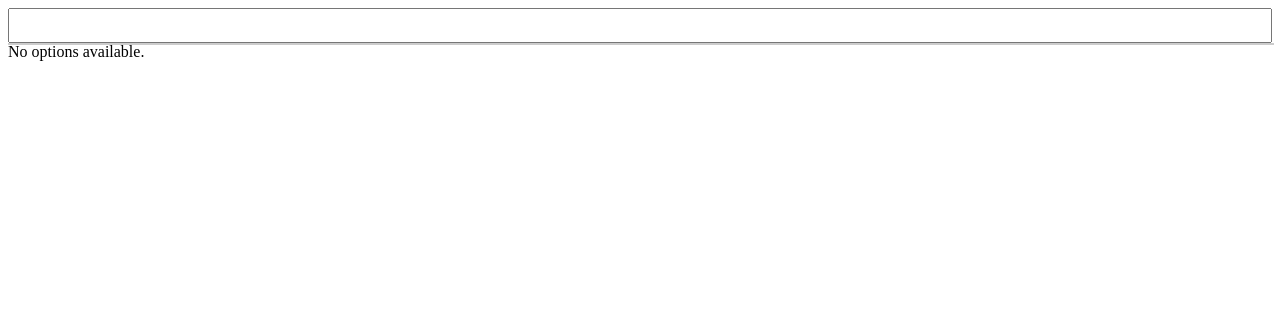
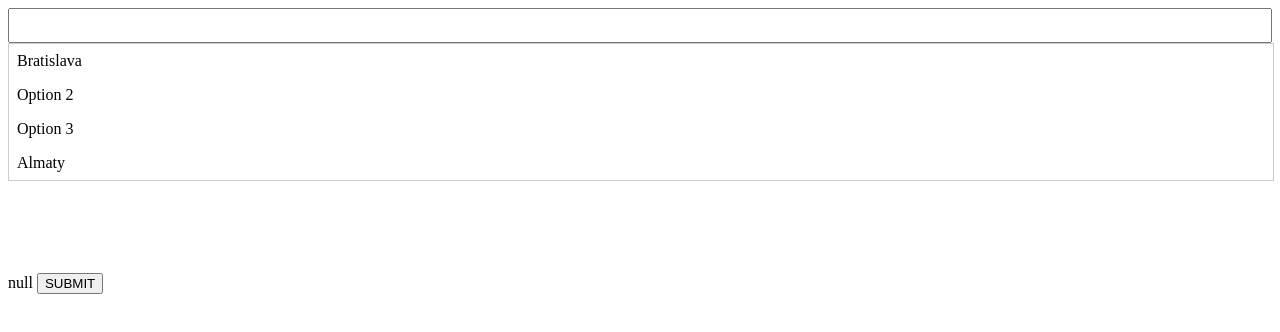
Before and after one commit to yntedero/ang-auto-complete, an Angular app: page /autocomplete in a window 1280 px wide. Shown: the top 332 px of the page. Built offline with nearby package versions, Linux system fonts and the light colour scheme.

Commit message:
last changes for principe selector not autocomplete

```diff
--- a/src/app/app.component.html
+++ b/src/app/app.component.html
@@ -1,3 +1,4 @@
+<form [formGroup]="group" (ngSubmit)="submit()" style="display: flex; flex-direction: column; gap: 12px">
   <app-autocomplete [loading]="loading"
                     [filterPredicate]="filterPredicate"
                     [sortPredicate]="sortPredicate"
@@ -5,18 +6,12 @@
                     (dropdownOpenChange)="onDropdownOpen($event)"
                     [minLengthSearch]="3"
                     [debounceSearch]="500"
-                  [formControl]="controlName">
-  <app-option value="1">Option 1</app-option>
-  <app-option value="2">Option 2</app-option>
-  <app-option value="3">Option 3</app-option>
-  <app-option value="4">
-    <ng-template let-value #customOption>
-      <div class="flex align-items-center gap-2">
-        <img src="assets/icon.svg" alt="icon">
-        <span>{{ value }}</span>
-      </div>
-    </ng-template>
-  </app-option>
+                    formControlName="countryId"
+  >
+    <app-option value="id1">Bratislava</app-option>
+    <app-option value="id2">Option 2</app-option>
+    <app-option value="id3">Option 3</app-option>
+    <app-option value="id4">Almaty</app-option>
 
     <ng-template #loadingPlaceholder>
       ...loading...
@@ -26,3 +21,11 @@
       <div class="color-red">There are no options...</div>
     </ng-template>
   </app-autocomplete>
+
+  <p style="margin-top: 200px">
+    {{ group.valueChanges | async | json}}
+
+    <button type="submit">SUBMIT </button>
+  </p>
+
+</form>
--- a/src/app/app.component.ts
+++ b/src/app/app.component.ts
@@ -1,7 +1,8 @@
-import { Component, OnInit, ContentChildren, QueryList, AfterContentInit } from '@angular/core';
-import { AutocompleteComponent } from "./autocomplete/autocomplete.component";
-import { AppOptionComponent } from "./autocomplete/app-option/app-option.component";
-import { FormControl, ReactiveFormsModule } from '@angular/forms';
+import {Component, OnInit, ContentChildren, QueryList, AfterContentInit} from '@angular/core';
+import {AutocompleteComponent} from "./autocomplete/autocomplete.component";
+import {AppOptionComponent} from "./autocomplete/app-option/app-option.component";
+import {FormControl, FormGroup, ReactiveFormsModule} from '@angular/forms';
+import {AsyncPipe, JsonPipe} from "@angular/common";
 
 @Component({
   selector: 'app-root',
@@ -10,16 +11,24 @@
   imports: [
     AutocompleteComponent,
     ReactiveFormsModule,
-    AppOptionComponent
+    AppOptionComponent,
+    AsyncPipe,
+    JsonPipe
   ],
   styleUrls: ['./app.component.scss']
 })
 export class AppComponent implements OnInit, AfterContentInit {
   loading: boolean = false;
   searchText: string = '';
-  controlName = new FormControl();
+
+  control = new FormControl();
+
+  group = new FormGroup({
+    countryId: new FormControl(null),
+  })
+
+
   @ContentChildren(AppOptionComponent) appOptions!: QueryList<AppOptionComponent>;
-  options: { value: string, label: string }[] = [];
 
   ngOnInit(): void {
   }
@@ -42,4 +51,8 @@
 
   ngAfterContentInit(): void {
   }
+
+  submit() {
+    console.log(this.group.value);
+  }
 }
--- a/src/app/autocomplete/app-option/app-option.component.ts
+++ b/src/app/autocomplete/app-option/app-option.component.ts
@@ -1,11 +1,16 @@
 // Файл app-option.component.ts
-import { Component, Input } from '@angular/core';
+import {Component, Directive, ElementRef, inject, Input} from '@angular/core';
 
-@Component({
+@Directive({
   selector: 'app-option',
   standalone: true,
-  template: `<ng-content></ng-content>`
 })
 export class AppOptionComponent {
+  private readonly el = inject(ElementRef<HTMLElement>).nativeElement;
+
   @Input() value: any;
+
+  get content(): string {
+    return this.el.textContent;
+  }
 }
--- a/src/app/autocomplete/autocomplete.component.html
+++ b/src/app/autocomplete/autocomplete.component.html
@@ -1,13 +1,18 @@
 <div class="autocomplete" [class.disabled]="loading">
-  <input type="text" [(ngModel)]="searchText" [disabled]="loading" (ngModelChange)="onSearchTextChange()" (focus)="dropdownOpenChange.emit(true)" (blur)="dropdownOpenChange.emit(false)">
-  <ul *ngIf="filteredOptions as results">
-    <li *ngFor="let option of results" (click)="selectOption(option)">
+  <input type="text" [formControl]="searchBarControl" [disabled]="loading" (focus)="dropdownOpenChange.emit(true)" (blur)="dropdownOpenChange.emit(false)">
+  <ul>
+    <li *ngFor="let option of options" (click)="selectOption(option)">
       <ng-container *ngTemplateOutlet="customOptionTemplate || defaultOption; context: {$implicit: option}"></ng-container>
     </li>
   </ul>
-  <ng-container *ngIf="loading" [ngTemplateOutlet]="loadingTemplate"></ng-container>
+
+  <ng-container *ngIf="loading" [ngTemplateOutlet]="loadingTemplate"></ng-container>'
+
   <ng-container *ngIf="filteredOptions.length === 0 && !loading" [ngTemplateOutlet]="emptyPlaceholder"></ng-container>
-  <ng-template #defaultOption let-option>{{ option }}</ng-template>
+
+  <ng-template #defaultOption let-option>{{ option.content }}</ng-template>
+
   <ng-template #loadingTemplate>Loading...</ng-template>
+
   <ng-template #emptyPlaceholder>No options available.</ng-template>
 </div>
--- a/src/app/autocomplete/autocomplete.component.ts
+++ b/src/app/autocomplete/autocomplete.component.ts
@@ -1,5 +1,23 @@
-import { Component, forwardRef, ContentChildren, EventEmitter, Input, Output, QueryList, TemplateRef, OnInit } from '@angular/core';
-import { NG_VALUE_ACCESSOR, ControlValueAccessor, FormsModule } from '@angular/forms';
+import {
+  Component,
+  forwardRef,
+  ContentChildren,
+  EventEmitter,
+  Input,
+  Output,
+  QueryList,
+  TemplateRef,
+  OnInit,
+  inject
+} from '@angular/core';
+import {
+  NG_VALUE_ACCESSOR,
+  ControlValueAccessor,
+  FormsModule,
+  FormControl,
+  ReactiveFormsModule,
+  NgControl
+} from '@angular/forms';
 import { Subject, Observable } from 'rxjs';
 import { debounceTime, distinctUntilChanged, filter, switchMap, takeUntil } from 'rxjs/operators';
 import { AppOptionComponent } from "./app-option/app-option.component";
@@ -14,15 +32,9 @@
     NgTemplateOutlet,
     NgIf,
     NgForOf,
-    FormsModule
+    FormsModule,
+    ReactiveFormsModule
   ],
-  providers: [
-    {
-      provide: NG_VALUE_ACCESSOR,
-      useExisting: forwardRef(() => AutocompleteComponent),
-      multi: true
-    }
-  ]
 })
 export class AutocompleteComponent implements ControlValueAccessor, OnInit {
   @Input() loading: boolean = false;
@@ -35,34 +47,53 @@
   @Output() dropdownOpenChange = new EventEmitter<boolean>();
   @Output() optionSelected = new EventEmitter<any>();
 
-  @ContentChildren(AppOptionComponent) appOptions!: QueryList<AppOptionComponent>;
+  private ngControl = inject(NgControl, {self: true});
+
+  @ContentChildren(AppOptionComponent) options!: QueryList<AppOptionComponent>;
+
+  searchBarControl = new FormControl(''); // non nullable control
 
   searchText: string = '';
-  filteredOptions: any[] = []; // Initialize as an empty array
+  filteredOptions: any[] = []; // hladanie content childrenov
 
   private destroy$ = new Subject<void>();
 
+  constructor( ) {
+    // this.searchBarControl.valueChanges.pipe(
+    //   debounceTime(this.debounceSearch),
+    //   filter((text: string) => text.length >= this.minLengthSearch || text.length === 0), // non nullable control
+    //   distinctUntilChanged(),
+    //   switchMap(text => this.filterAndSortOptions(text)),
+    //   takeUntil(this.destroy$)).subscribe(value => {
+    //   console.log('Search bar value changed:', value); // non nullable control
+    // });
+    this.ngControl.valueAccessor = this;
+
+  }
+
+
   ngOnInit(): void {
-    const searchObservable = new Observable<string>(subscriber => {
-      subscriber.next(this.searchText);
-    }).pipe(
-      debounceTime(this.debounceSearch),
-      filter((text: string) => text.length >= this.minLengthSearch || text.length === 0),
-      distinctUntilChanged(),
-      switchMap(text => this.filterAndSortOptions(text)),
-      takeUntil(this.destroy$)
-    );
-
-    searchObservable.subscribe(options => {
-      this.filteredOptions = Array.isArray(options) ? options : []; // Ensure filteredOptions is always an array
-    });
+    // const searchObservable = new Observable<string>(subscriber => {
+    //   subscriber.next(this.searchText);
+    // }).pipe(
+    //   debounceTime(this.debounceSearch),
+    //   filter((text: string) => text.length >= this.minLengthSearch || text.length === 0),
+    //   distinctUntilChanged(),
+    //   switchMap(text => this.filterAndSortOptions(text)),
+    //   takeUntil(this.destroy$)
+    // );
+    //
+    // searchObservable.subscribe(options => {
+    //   this.filteredOptions = Array.isArray(options) ? options : []; // Ensure filteredOptions is always an array
+    // });
   }
 
   private filterAndSortOptions(searchText: string): any[] {
-    let options = this.appOptions.toArray().map(option => option.value);
-    options = this.filterOptions(options, searchText); // Apply filtering
-    options = this.sortOptions(options); // Apply sorting
-    return options;
+    // let options = this.appOptions.toArray().map(option => option.value);
+    // options = this.filterOptions(options, searchText); // Apply filtering
+    // options = this.sortOptions(options); // Apply sorting
+    // return options;
+    return []
   }
 
   private filterOptions(options: any[], searchText: string): any[] {
@@ -82,9 +113,10 @@
   }
 
   selectOption(option: any): void {
-    this.searchText = option; // Assuming option is the string for simplicity
+    this.searchText = option;
     this.optionSelected.emit(option);
     this.dropdownOpenChange.emit(false);
+    this.onChange(option.value);
   }
 
   writeValue(value: any): void {
```
Lines whose indentation alone changed are shown as unchanged.
